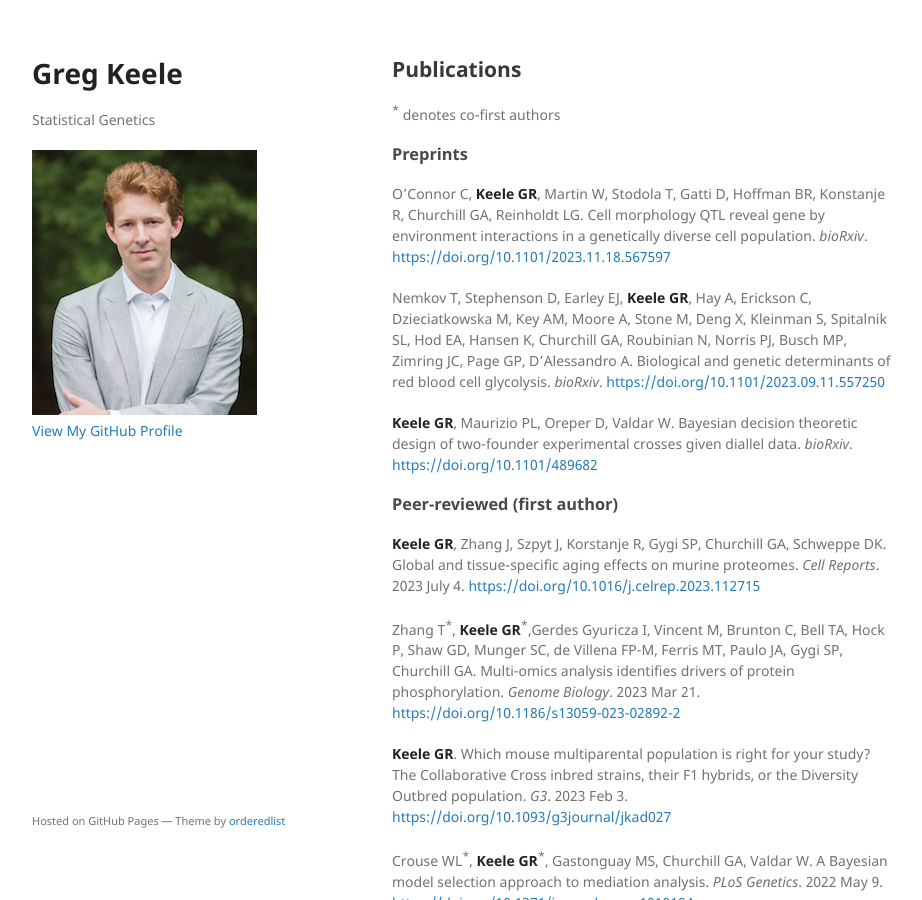
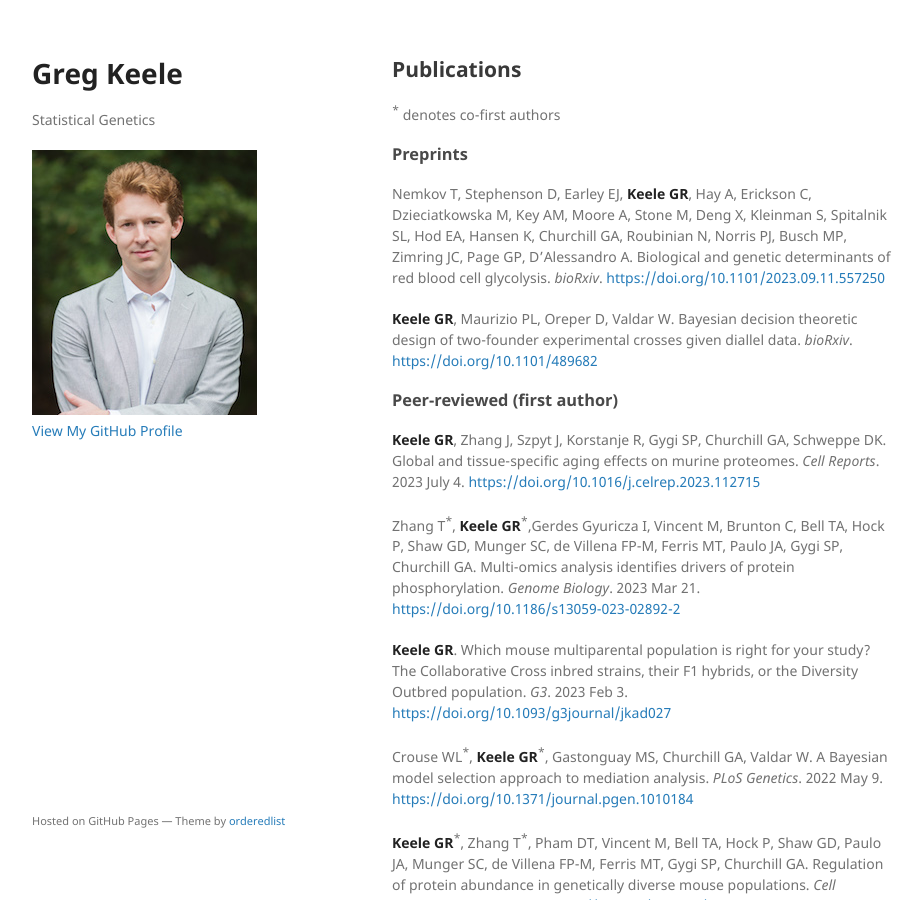
Before and after one commit to gkeele/gkeele.github.io, a Jekyll site: the page built from publications.md, in a window 1280 px wide and 900 px high. Shown: the whole window, without its empty margins (178-1100 px from the left). Built offline with Jekyll 4.4.1, drawn with Linux system fonts in a browser that asks for light colours; our own code applies the rules of GitHub Pages for plain Markdown files; some of the changed text lies outside the part shown.

```diff
--- a/publications.md
+++ b/publications.md
@@ -6,8 +6,6 @@ layout: default
 <sup>\*</sup> denotes co-first authors
 
 ### Preprints
-
-O'Connor C, **Keele GR**, Martin W, Stodola T, Gatti D, Hoffman BR, Konstanje R, Churchill GA, Reinholdt LG. Cell morphology QTL reveal gene by environment interactions in a genetically diverse cell population. *bioRxiv*. [https://doi.org/10.1101/2023.11.18.567597](https://doi.org/10.1101/2023.11.18.567597)
 
 Nemkov T, Stephenson D, Earley EJ, **Keele GR**, Hay A, Erickson C, Dzieciatkowska M, Key AM, Moore A, Stone M, Deng X, Kleinman S, Spitalnik SL, Hod EA, Hansen K, Churchill GA, Roubinian N, Norris PJ, Busch MP, Zimring JC, Page GP, D'Alessandro A. Biological and genetic determinants of red blood cell glycolysis. *bioRxiv*. [https://doi.org/10.1101/2023.09.11.557250](https://doi.org/10.1101/2023.09.11.557250)
 
```
Also changed, not shown: other parts of publications.md (+2 -0 lines).
